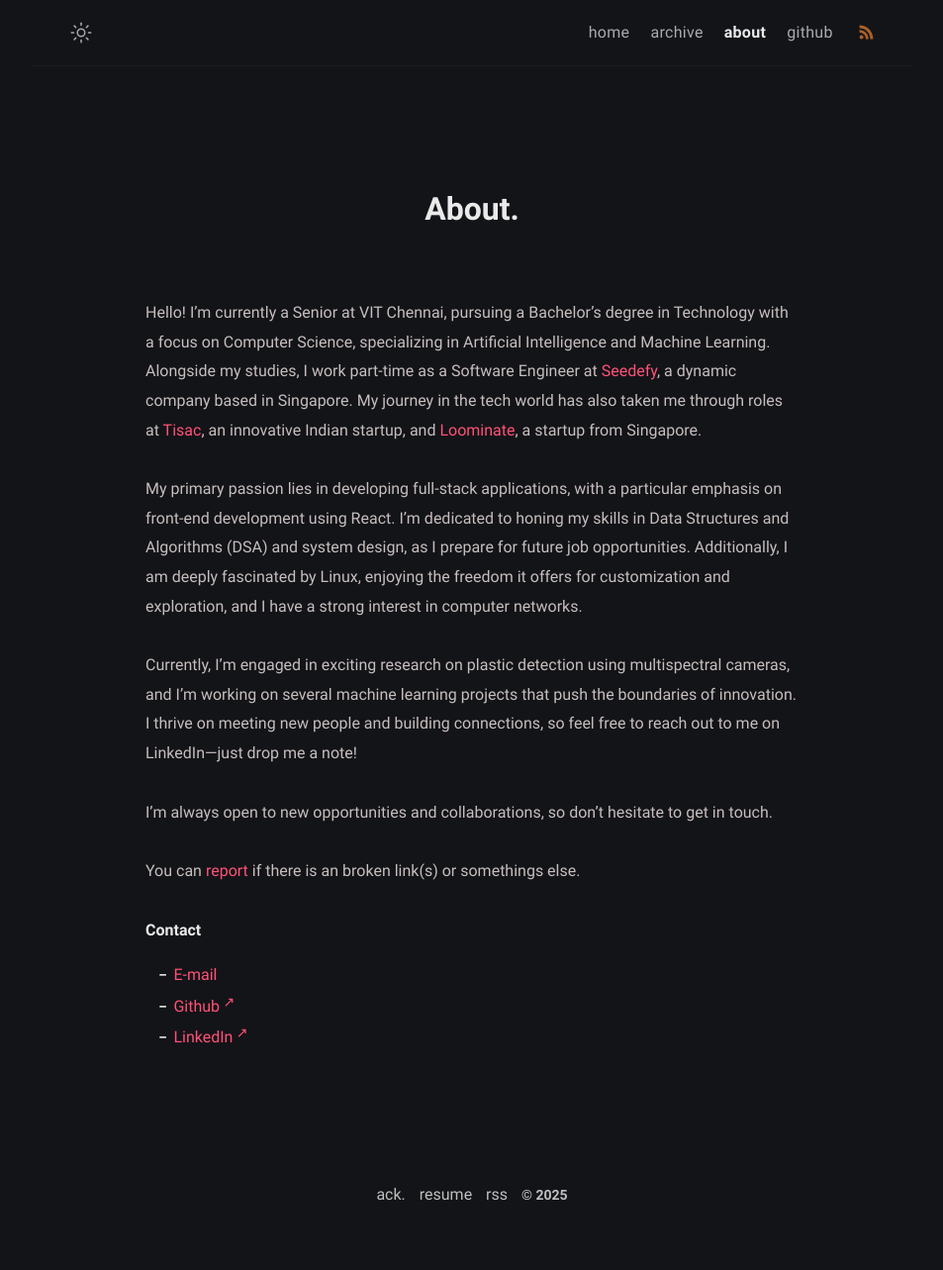
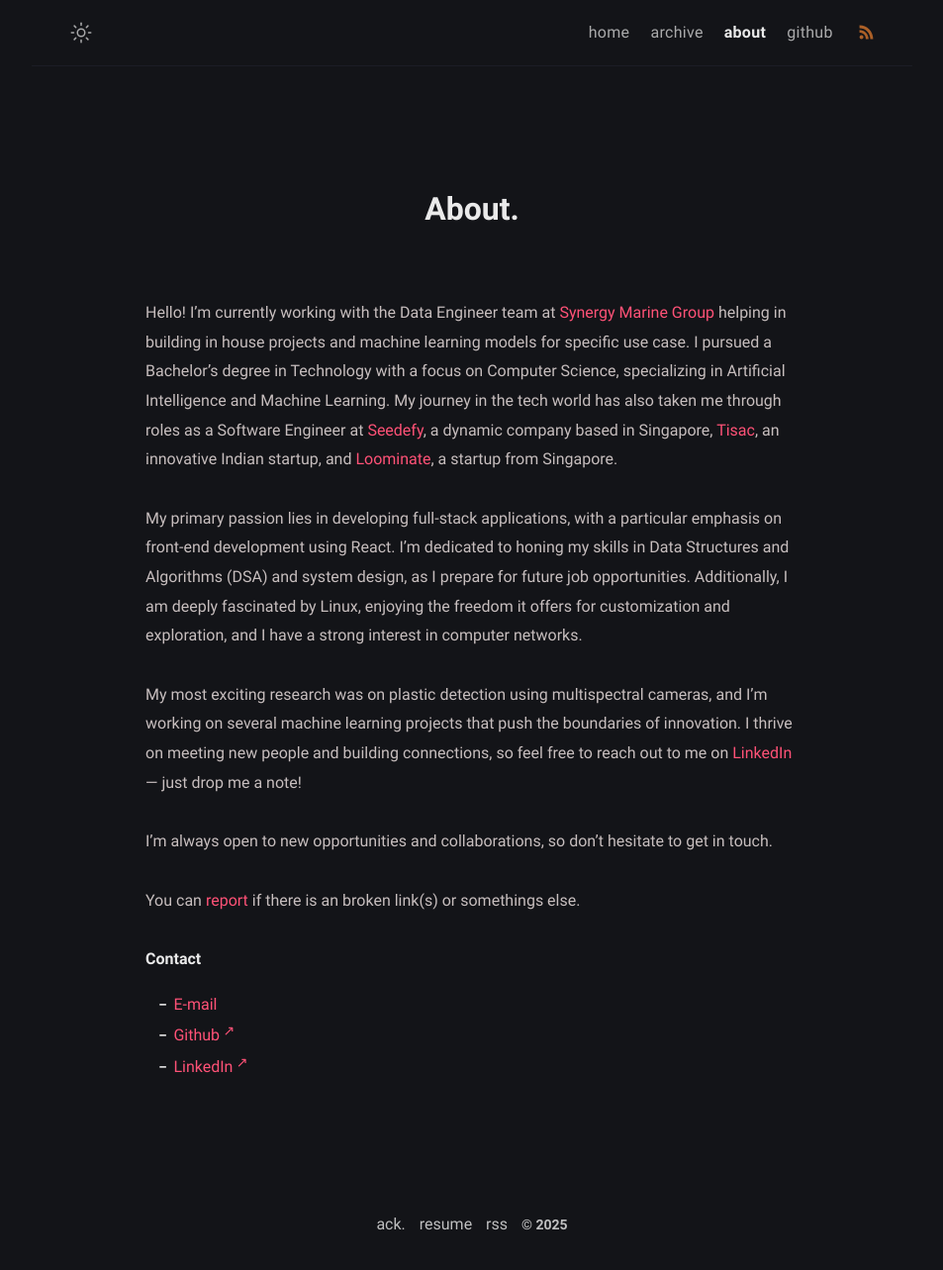
Before and after one commit to yadu-tv/yadu-tv.github.io, a Jekyll site: the page built from about.md, in a window 1280 px wide. Shown: the whole page at 99% size, without its empty margins (163-1116 px from the left). Built offline with Jekyll 4.4.1, drawn with Linux system fonts in a browser that asks for light colours; before the commit the page ends 1254 px from its top, so only the background shows below that.

Commit message:
fixes and content update

```diff
--- a/_config.yml
+++ b/_config.yml
@@ -1,7 +1,7 @@
 # Site settings
 title: Yadu Krishnan # site title
 description: >- # site description
-  Senior at VIT, Chennai
+  Engineer at Synergy Marine Private Limited.
 lang: en-US # default lang
 timezone: Asia/Kolkata # set your timezone
 repo: https://github.com/yadu-tv/yadu-tv.github.io # site repo [optional]
--- a/_includes/footer.html
+++ b/_includes/footer.html
@@ -1,6 +1,6 @@
 <footer class="footer">
   <a class="footer_item" href="/thanks">ack.</a>
-  <a class="footer_item" href="https://drive.google.com/drive/folders/1T3P7J1Xlg3SXEUqzuEHeBhoyNopCp9OA?usp=drive_link">resume</a>
+  <a class="footer_item" href="https://drive.google.com/drive/folders/1T3P7J1Xlg3SXEUqzuEHeBhoyNopCp9OA?usp=drive_link" target="_blank">resume</a>
   <a class="footer_item" href="/feed.xml">rss</a>
   <span class="footer_item">&copy; {{ site.time | date: "%Y" }}</span>
 <script src="/assets/js/main.js" defer="defer"></script>
--- a/_layouts/404.html
+++ b/_layouts/404.html
@@ -33,7 +33,7 @@ layout: compress
       <div class="not-found">
         <div class="container">
           <div class="title">404</div>
-          <p class="phrase">😕 Hmm... Seems you lost from my journey.</p>
+          <p class="phrase">😕 Hmm... Seems like you got lost in my journey.</p>
           <a class="solution" href="{{ site.url }}">back home</a>
         </div>
       </div>
--- a/about.md
+++ b/about.md
@@ -5,11 +5,11 @@ layout: page
 comments: false
 ---
 
-Hello! I'm currently a Senior at VIT Chennai, pursuing a Bachelor's degree in Technology with a focus on Computer Science, specializing in Artificial Intelligence and Machine Learning. Alongside my studies, I work part-time as a Software Engineer at [Seedefy](https://www.seedefy.com/), a dynamic company based in Singapore. My journey in the tech world has also taken me through roles at [Tisac](https://www.tisac.in/), an innovative Indian startup, and [Loominate](https://www.loominate.app/), a startup from Singapore.
+Hello! I'm currently working with the Data Engineer team at [Synergy Marine Group](https://www.synergymarinegroup.com/) helping in building in house projects and machine learning models for specific use case. I pursued a Bachelor's degree in Technology with a focus on Computer Science, specializing in Artificial Intelligence and Machine Learning. My journey in the tech world has also taken me through roles as a Software Engineer at [Seedefy](https://www.seedefy.com/), a dynamic company based in Singapore, [Tisac](https://www.tisac.in/), an innovative Indian startup, and [Loominate](https://www.loominate.app/), a startup from Singapore.
 
 My primary passion lies in developing full-stack applications, with a particular emphasis on front-end development using React. I’m dedicated to honing my skills in Data Structures and Algorithms (DSA) and system design, as I prepare for future job opportunities. Additionally, I am deeply fascinated by Linux, enjoying the freedom it offers for customization and exploration, and I have a strong interest in computer networks.
 
-Currently, I'm engaged in exciting research on plastic detection using multispectral cameras, and I’m working on several machine learning projects that push the boundaries of innovation. I thrive on meeting new people and building connections, so feel free to reach out to me on LinkedIn—just drop me a note!
+My most exciting research was on plastic detection using multispectral cameras, and I’m working on several machine learning projects that push the boundaries of innovation. I thrive on meeting new people and building connections, so feel free to reach out to me on [LinkedIn](https://www.linkedin.com/in/yadu-tv/) — just drop me a note!
 
 I’m always open to new opportunities and collaborations, so don’t hesitate to get in touch.
 
```
